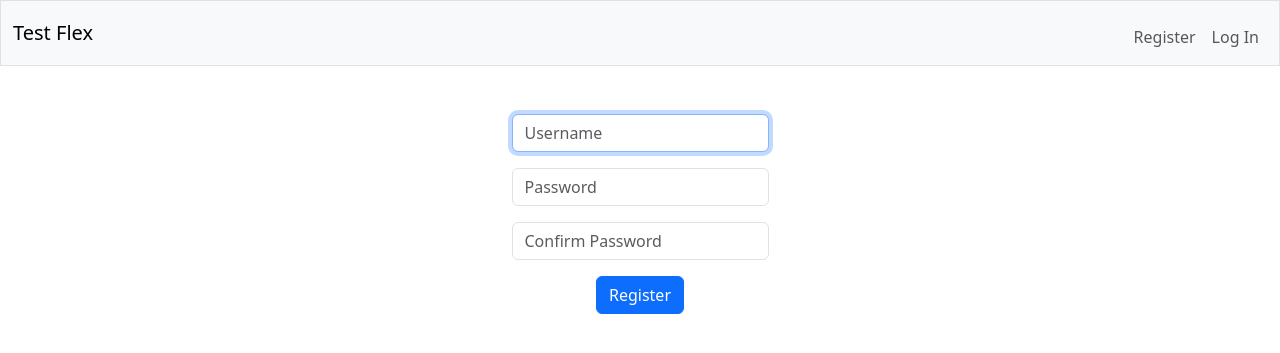
After one commit to quantumGrail/testFlex, a Flask app: page /register in a window 1280 px wide. The commit adds this page. Shown: the top 353 px of the page. Run offline with Flask 3, Linux system fonts and the light colour scheme; some libraries are stand-ins or nearby versions.

Commit message:
Add registration functionality

```diff
--- a/application/app.py
+++ b/application/app.py
@@ -1,15 +1,11 @@
 # Import Management
+from cs50 import SQL
 from flask import Flask, redirect, render_template, request, session
 from flask_session import Session
-from flask_sqlalchemy import SQLAlchemy
 from werkzeug.security import check_password_hash, generate_password_hash
 
 # Configure Application
 app = Flask(__name__)
-
-# Configure SQLite database
-app.config['SQLALCHEMY_DATABASE_URI'] = 'sqlite:///test-flex.db'
-app.config['SQLALCHEMY_TRACK_MODIFICATIONS'] = False
 
 # Configure session to use filesystem (instead of signed cookies)
 app.config["SESSION_PERMANENT"] = False
@@ -17,7 +13,7 @@ app.config["SESSION_TYPE"] = "filesystem"
 Session(app)
 
 # Configure appication SQLite database
-db = SQLAlchemy(app)
+db = SQL("sqlite:///test-flex.db")
 
 # Define application routes
 @app.route("/")
@@ -54,3 +50,46 @@ def login():
 
     else:
         return render_template("login.html")
+
+@app.route("/register", methods=["GET", "POST"])
+def register():
+    """Register user"""
+    session.clear()
+
+    if request.method == "POST":
+
+        username = request.form.get("username")
+        if not username:
+            return("Username cannot be blank.")
+
+        password = request.form.get("password")
+        if not password:
+            return("Password cannot be blank.")
+
+        confirmation = request.form.get("confirmation")
+        if not confirmation:
+            return("Please confirm password.")
+        elif confirmation != password:
+            return("Passwords do not match.")
+
+        existing_user = db.execute("SELECT * FROM users WHERE username = ?", username)
+        if existing_user:
+            return("Username already exists.")
+
+        hashed_password = generate_password_hash(password)
+
+        db.execute("INSERT INTO users (username, hash) VALUES (?, ?)", username, hashed_password)
+
+        return render_template("login.html")
+
+    return render_template("register.html")
+
+@app.route("/logout")
+def logout():
+    """Log user out"""
+
+    # Forget any user_id
+    session.clear()
+
+    # Redirect user to login form
+    return redirect("/")
--- a/application/templates/layout.html
+++ b/application/templates/layout.html
@@ -14,7 +14,7 @@
     <body>
         <nav class="bg-light border navbar navbar-expand-md navbar-light">
             <div class="container-fluid">
-                <a href="/" style="text-decoration: none; color: black">Test Flex</a>
+                <a class="navbar-brand" href="/" style="text-decoration: none; color: black"><span>Test Flex</span></a>
                 <button aria-controls="navbar" aria-expanded="false" aria-label="Toggle navigation" class="navbar-toggler" data-bs-target="#navbar" data-bs-toggle="collapse" type="button">
                     <span class="navbar-toggler-icon"></span>
                 </button>
--- a/application/templates/login.html
+++ b/application/templates/login.html
@@ -1,4 +1,4 @@
-{% extends 'layout.html' %}
+{% extends "layout.html" %}
 
 {% block title %} - Log In{% endblock %}
 
--- /dev/null
+++ b/application/templates/register.html
@@ -0,0 +1,20 @@
+{% extends "layout.html" %}
+
+{% block title %}
+    - Register
+{% endblock %}
+
+{% block content %}
+    <form action="/register" method="post">
+        <div class="mb-3">
+            <input autocomplete="off" autofocus class="form-control mx-auto w-auto" name="username" placeholder="Username" type="text">
+        </div>
+        <div class="mb-3">
+            <input class="form-control mx-auto w-auto" name="password" placeholder="Password" type="password">
+        </div>
+        <div class="mb-3">
+            <input class="form-control mx-auto w-auto" name="confirmation" placeholder="Confirm Password" type="password">
+        </div>
+        <button class="btn btn-primary" type="submit">Register</button>
+    </form>
+{% endblock %}
```
Also changed, not shown: application/test-flex.db, 2 other files.
